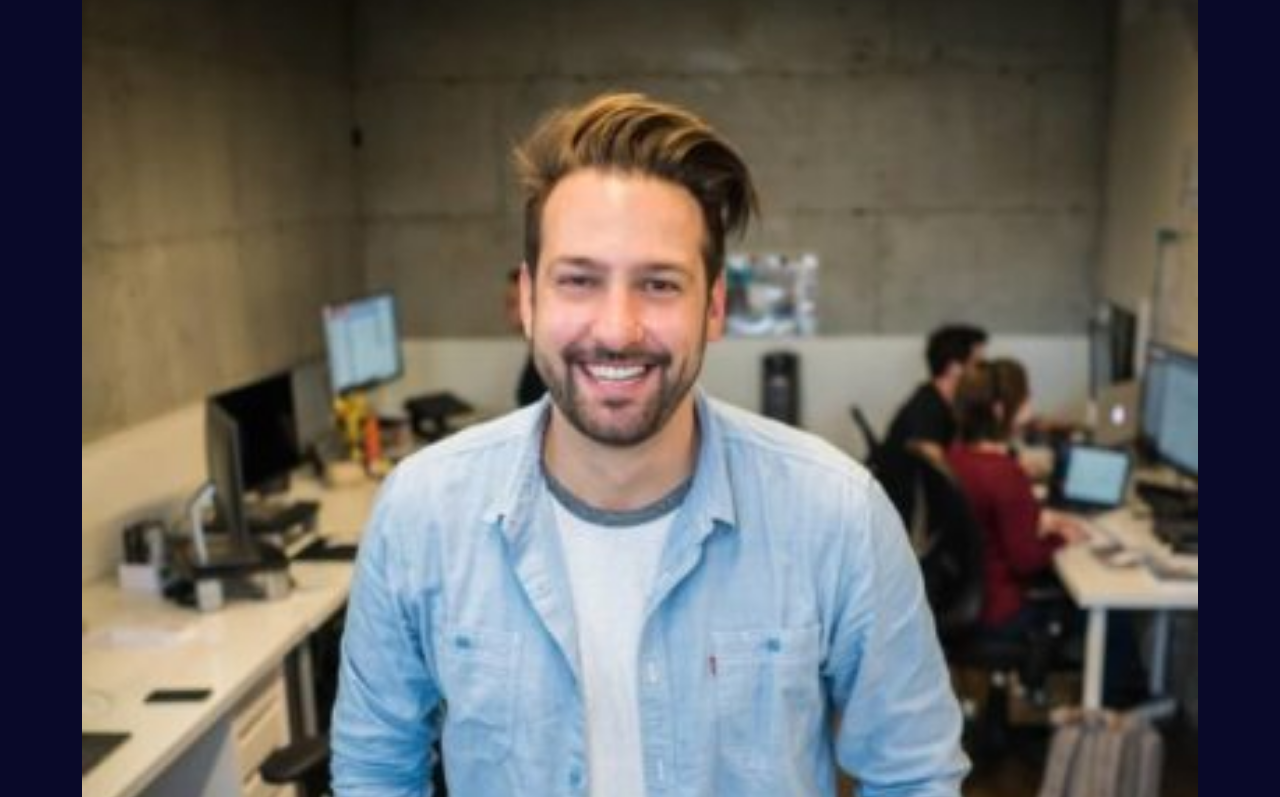
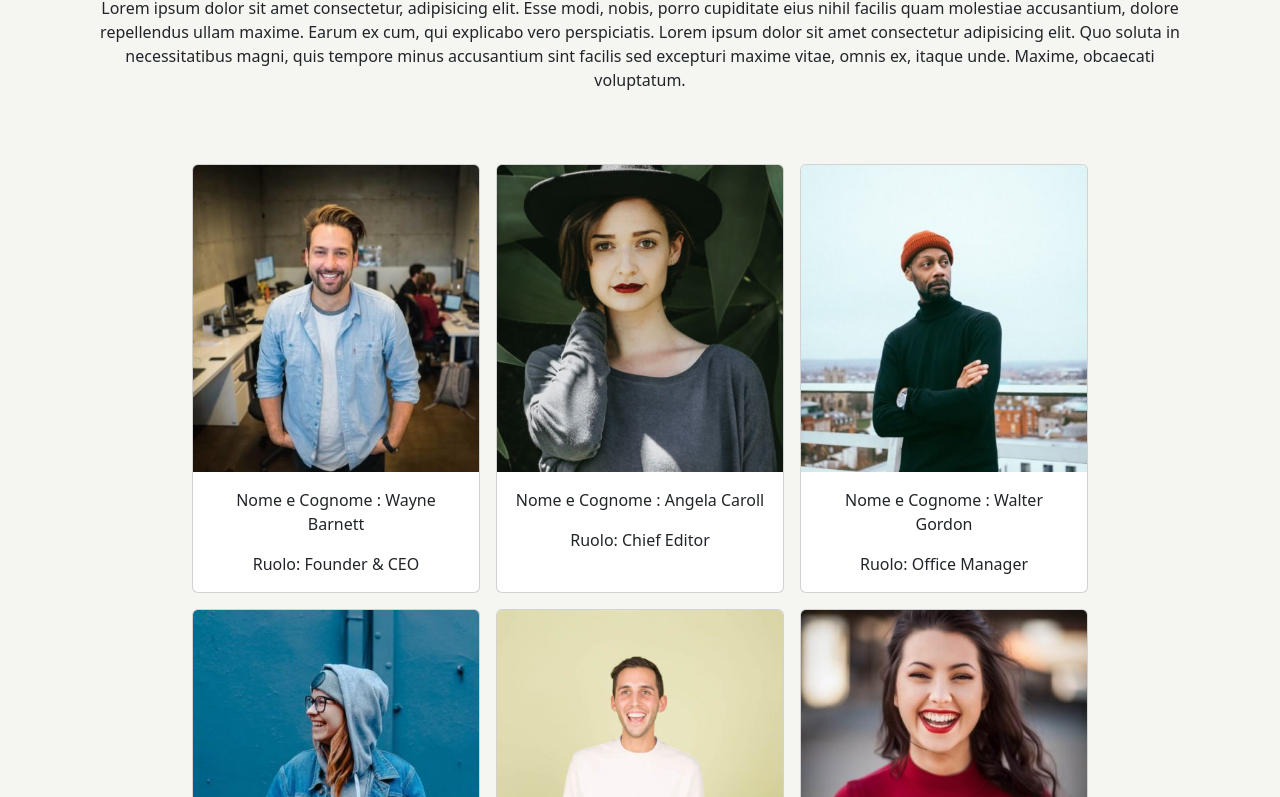
Before and after one commit to LucaFaedda/js-our-team, a plain HTML site: page bonus/index.html in a window 1280 px wide. Shown: the part 108-905 px from the top of the page. Drawn offline with nearby package versions, Linux system fonts and the light colour scheme.

Commit message:
completato bonus 2

```diff
--- a/bonus/css/style.css
+++ b/bonus/css/style.css
@@ -5,5 +5,5 @@
 }
 
 html body{
-    background-color: rgb(9, 9, 41);
+    background-color: #f5f5f1;
 }
--- a/bonus/index.html
+++ b/bonus/index.html
@@ -9,9 +9,14 @@
     <link href="https://cdn.jsdelivr.net/npm/bootstrap@5.2.3/dist/css/bootstrap.min.css" rel="stylesheet" integrity="sha384-rbsA2VBKQhggwzxH7pPCaAqO46MgnOM80zW1RWuH61DGLwZJEdK2Kadq2F9CUG65" crossorigin="anonymous">
     <title>Our team bonus</title>
 </head>
-<body><div class="container text-center">
-    <div class="row lista-team">
-      <div class="col text-white mt-5" id="team">
+<body>
+  <div class="container text-center">
+    <div class="row d-flex justify-content-center lista-team">
+      <div class="col-12 mt-5">
+        <h1>Our team</h1>
+        <p>Lorem ipsum dolor sit amet consectetur, adipisicing elit. Esse modi, nobis, porro cupiditate eius nihil facilis quam molestiae accusantium, dolore repellendus ullam maxime. Earum ex cum, qui explicabo vero perspiciatis. Lorem ipsum dolor sit amet consectetur adipisicing elit. Quo soluta in necessitatibus magni, quis tempore minus accusantium sint facilis sed excepturi maxime vitae, omnis ex, itaque unde. Maxime, obcaecati voluptatum.</p>
+      </div>
+      <div class="col-10 d-flex justify-content-center flex-wrap my-5" id="team">
       </div>
     </div>
   </div>
--- a/bonus/js/script.js
+++ b/bonus/js/script.js
@@ -33,16 +33,19 @@ let team_array = [
 
 ]
 
-const listaTeam = document.querySelector('.lista-team')
+const listaTeam = document.getElementById('team')
 
 for(let i=0; i< team_array.length; i++){
 console.log(team_array[i])
 
     let team = team_array[i]
-    for(let key in team){
-        listaTeam.innerHTML += `<img src="../img/${team.image}">
-        <p class="text-white">${team.name}</p>
-        <p class="text-white">${team.role}</p>`
+    listaTeam.innerHTML += `<div class="card m-2 " style="width: 18rem;">
+  <img src="../img/${team.image}" class="card-img-top" alt="...">
+  <div class="card-body">
+    <p class="card-text">Nome e Cognome : ${team.name}</p>
+    <p class="card-text">Ruolo: ${team.role}</p>
+  </div>
+</div>`
 
-    }
+
 }
```
Also changed, not shown: readm.txt.
